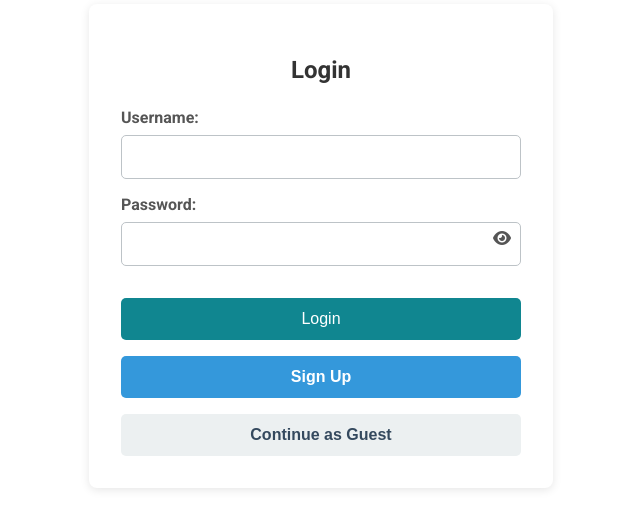
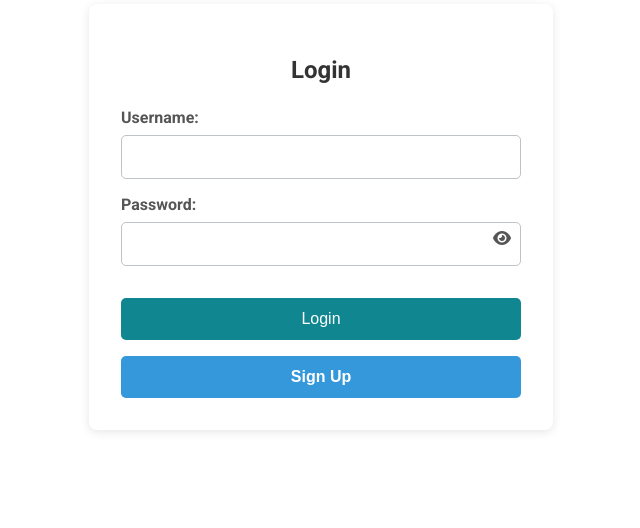
Before and after one commit to RhyzenCedric/capstone, a React (Vite) app in the folder adminwebsite/: page / in a window 1280 px wide. Shown: the part 106-634 px from the top of the page, without its empty margins (319-959 px from the left). Built offline with nearby package versions, Linux system fonts and the light colour scheme.

Commit message:
login/signup admin no guest

```diff
--- a/adminwebsite/src/components/Entrance/Login.jsx
+++ b/adminwebsite/src/components/Entrance/Login.jsx
@@ -36,9 +36,6 @@ const Login = () => {
         }
     };
 
-    const handleGuestLogin = () => {
-        navigate('/dashboard'); // Direct guest login to dashboard
-    };
 
     const togglePasswordVisibility = () => {
         setPasswordVisible(!passwordVisible); // Toggle password visibility
@@ -81,9 +78,6 @@ const Login = () => {
             <button onClick={handleSignUp} className="sign-up-button">
                 Sign Up
             </button>
-            <button onClick={handleGuestLogin} className="guest-button">
-                Continue as Guest
-            </button>
         </div>
     );
 };
```
